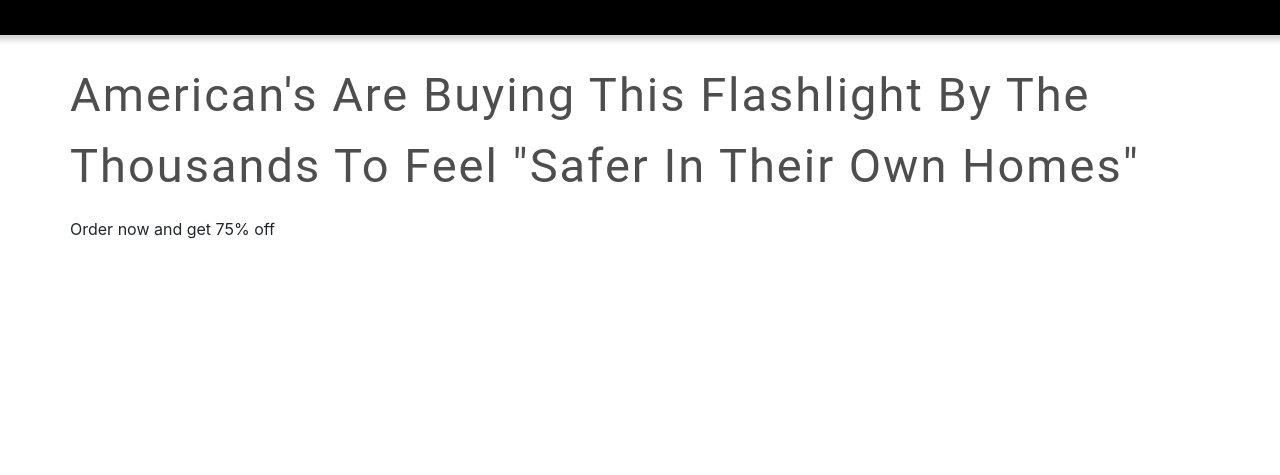
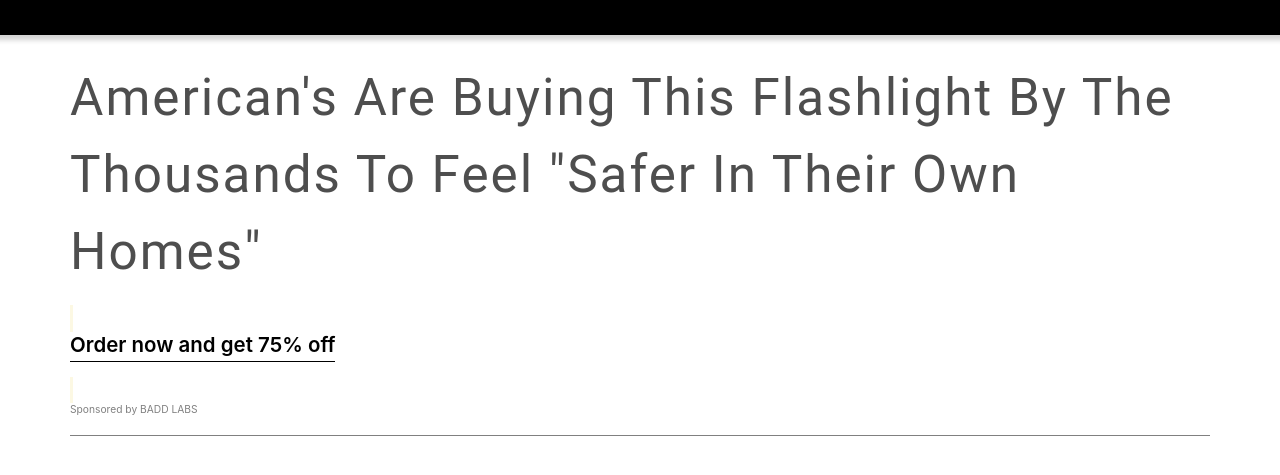
Before and after one commit to mikeheiser9/survive-tomorrow-template, a website: page app/public/index.html in a window 1280 px wide. Shown: the part 95-570 px from the top of the page. Drawn offline with nearby package versions, Linux system fonts and the light colour scheme.

Commit message:
getting therE

```diff
--- a/app/public/css/style.css
+++ b/app/public/css/style.css
@@ -31,8 +31,26 @@
 
 #title {
     font-family: 'Roboto', sans-serif;
-    font-size: 47px;
+    font-size: 4vw;
     color: #4e4e4e;
     letter-spacing: 2px;
     margin-top: 25px;
 }
+
+.orderNow {
+    font-weight: 600;
+    border-bottom: 1px solid black;
+    font-size: 1.6vw;
+}
+.orderNow:hover {
+    background-color: #d3d3d3;
+}
+
+.sponsored {
+    font-size: .8vw;
+    color: gray;
+}
+
+.split {
+    border-bottom: 1px solid gray;
+}
--- a/app/public/index.html
+++ b/app/public/index.html
@@ -28,10 +28,17 @@
         </div>
         <div class="row">
             <div class="col-s-12">
-                <p>Order now and get 75% off</p>
+                <mark>
+                <a><p class="orderNow">Order now and get 75% off</p></a>
+            </mark>
 
             </div>
-
+        </div>
+        <div class="row split">
+            <div class="col-s-12">
+                <p class="sponsored">Sponsored by BADD LABS</p>
+            </div>
+            <hr>
         </div>
 
     </div>
--- a/server.js
+++ b/server.js
@@ -22,7 +22,7 @@ app.use(express.static("./app/public"));
 // ================================================================================
 
 // require("./app/routes/api-routes")(app);
-require("./app/routes/htmlRoutes")(app);
+require("./app/routes/html-routes")(app);
 // require("./app/public")(app);
 
 // =============================================================================
```
Also changed, not shown: package.json (added, +29 -0 lines), 1 other file.
